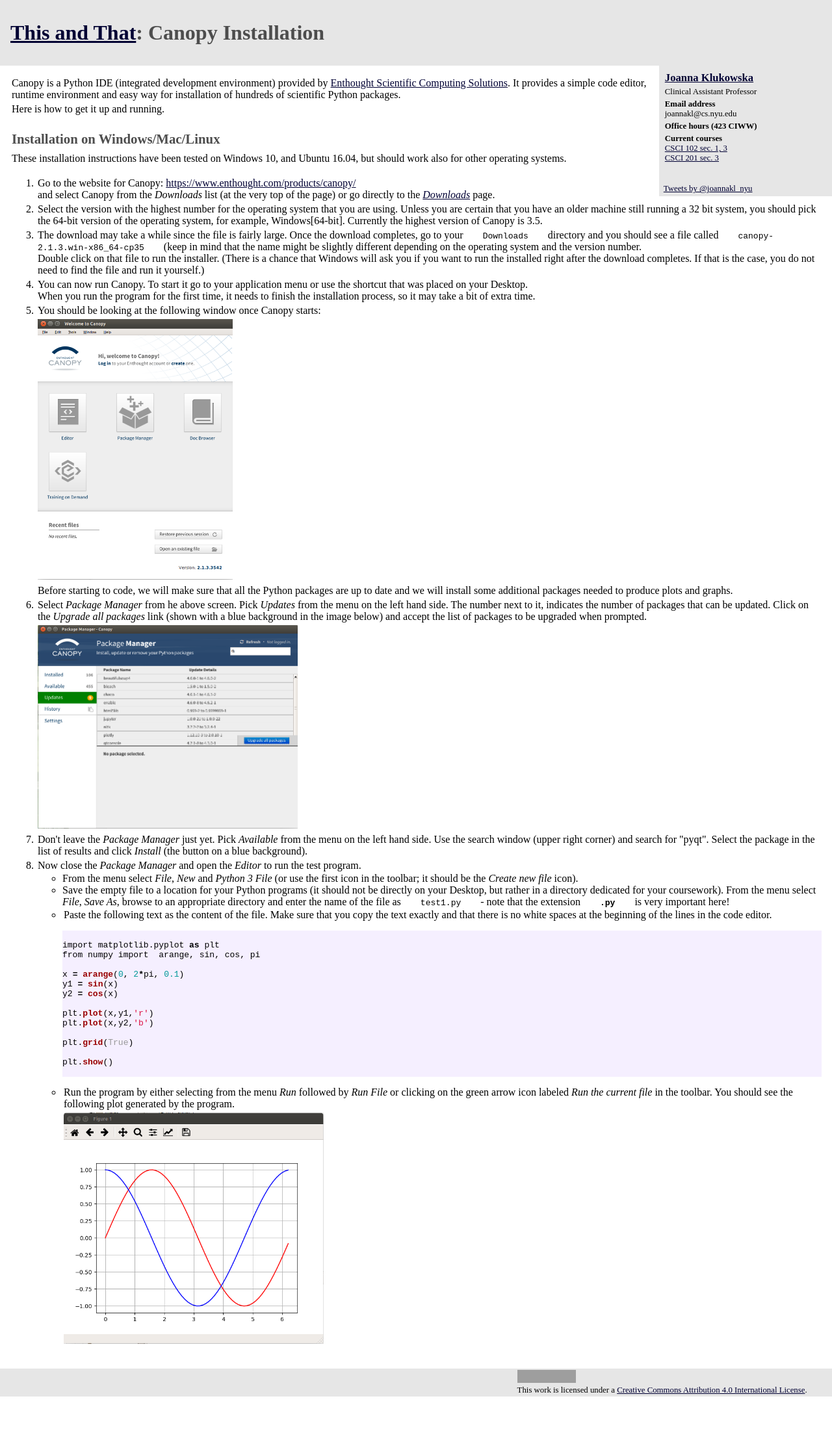
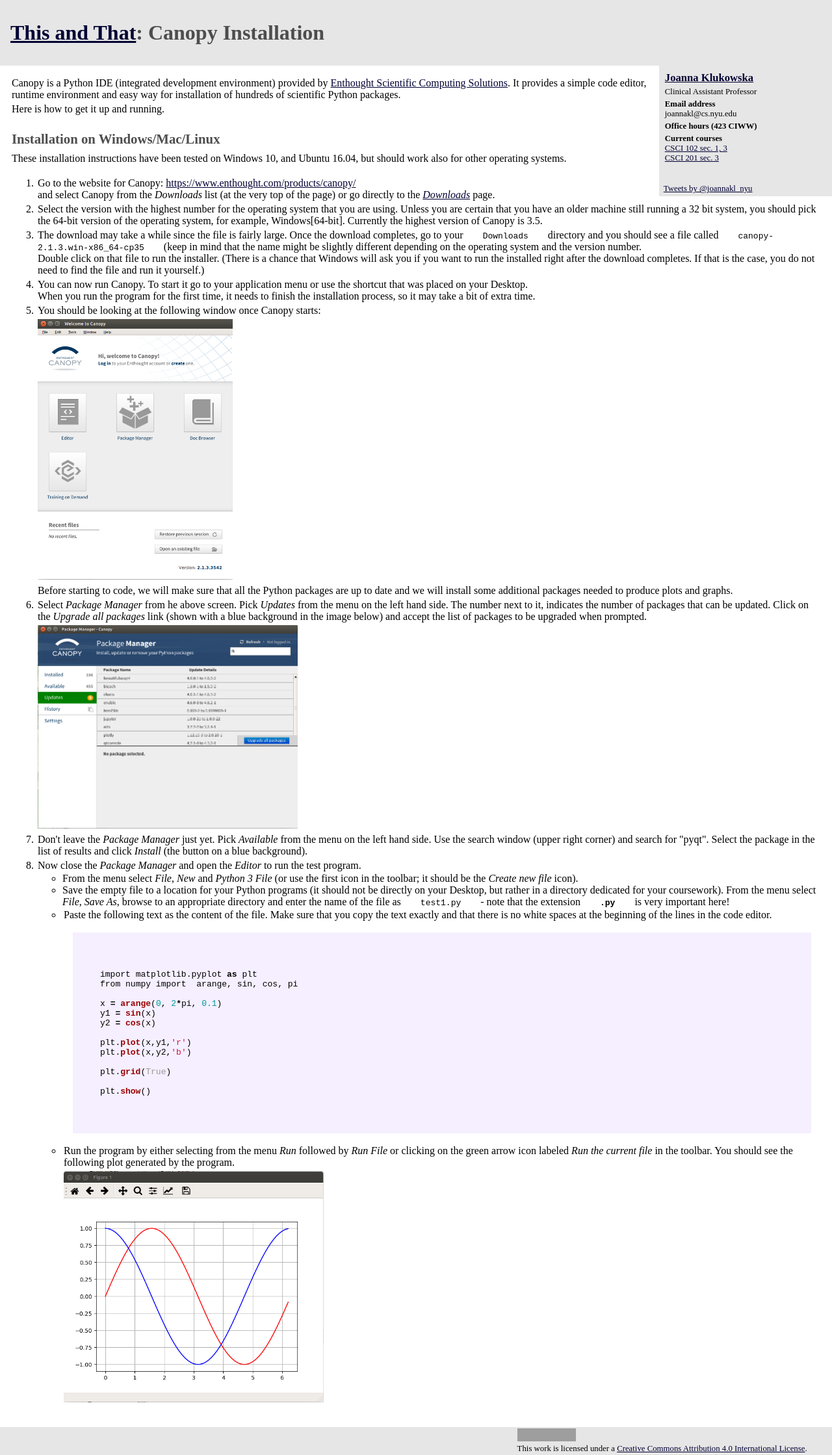
Before and after one commit to joannakl/thisandthat, a Jekyll site: the page built from CanopyInstallation.markdown, in a window 1280 px wide. Shown: the whole page at 65% size. Built offline with Jekyll 4.4.1, drawn with Linux system fonts in a browser that asks for light colours; comment, search, counter and statistics services are not loaded; before the commit the page ends 2149 px from its top, so only the background shows below that; grey boxes are pictures that could not be loaded.

Commit message:
adding css for code display

```diff
--- a/resources/css/course_page.css
+++ b/resources/css/course_page.css
@@ -161,6 +161,8 @@ code {
 }
 .highlight {
   background: #F5EFFF;
+  margin: 1em;
+  padding: 1em;
 }
 .highlight .c {
   color: #999988;
```
